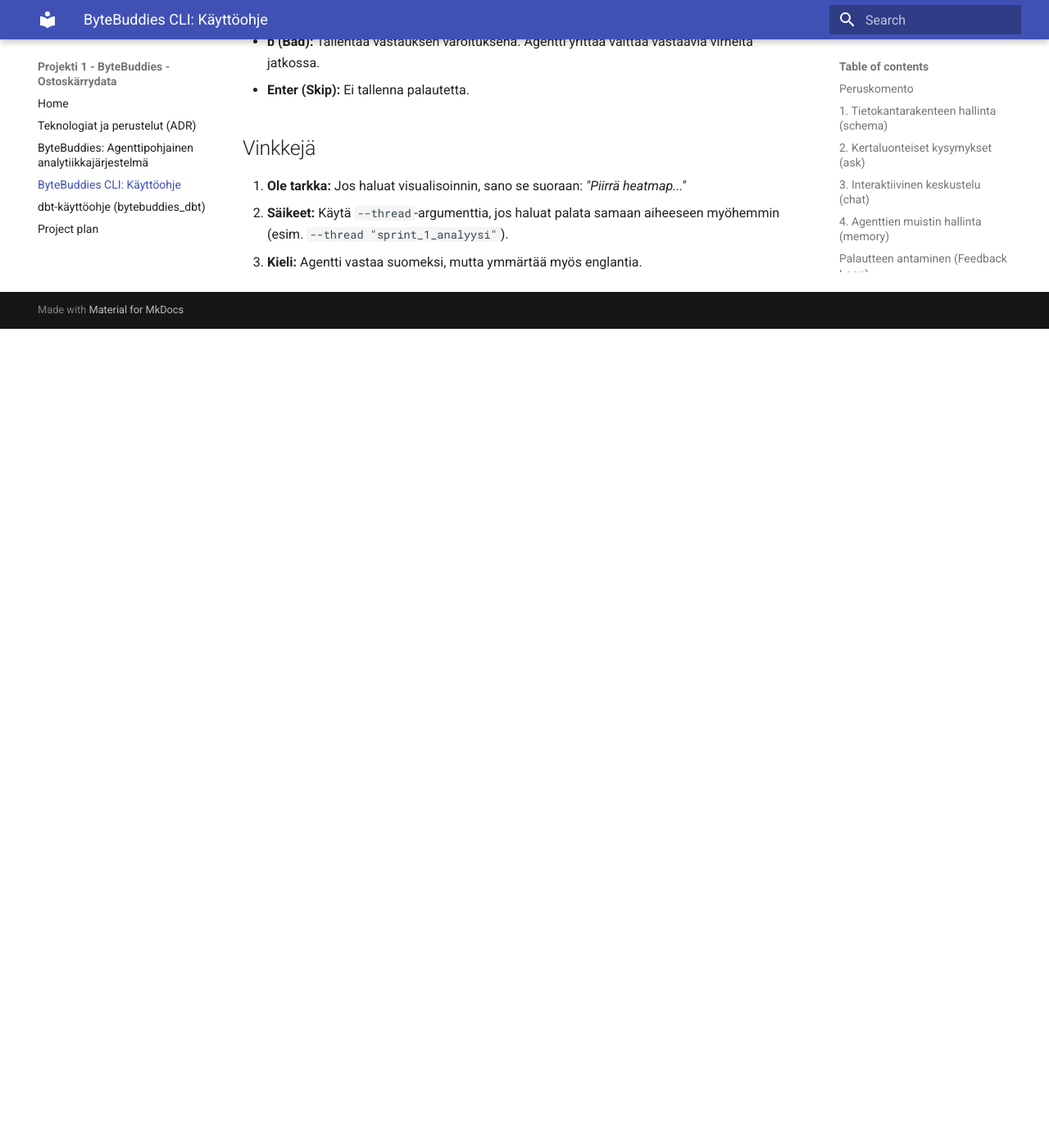
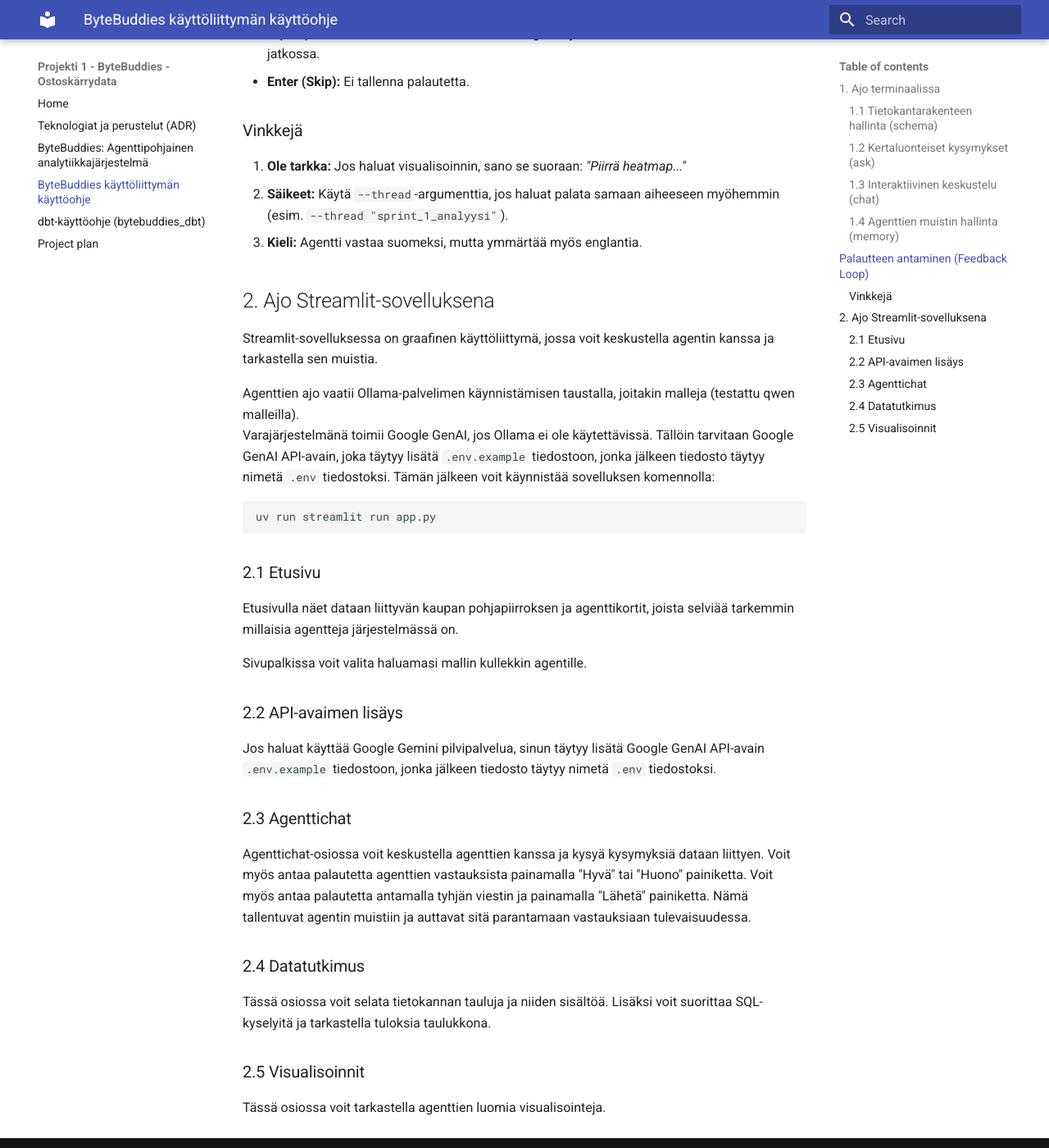
Before and after one commit to mitro54/uwb-shopping-cart-analytics-pipeline, an MkDocs documentation site: the page built from docs/agentti_kayttoohje.md, in a window 1280 px wide and 1400 px high, scrolled down 1715 px. Shown: the whole window at 82% size. Built offline with MkDocs 1.6.1 and Material for MkDocs 9.7.7, drawn with Linux system fonts in a browser that asks for light colours; before the commit the page ends 2116 px from its top, so only the background shows below that; some of the changed text lies outside the part shown.

Commit message:
update ohjepäivitys

````diff
--- a/docs/agentti_kayttoohje.md
+++ b/docs/agentti_kayttoohje.md
@@ -1,16 +1,20 @@
-# ByteBuddies CLI: Käyttöohje
-Tätä järjestelmää voidaan ajaa sekä terminaalissa että Streamlit-sovelluksena komennolla:
+# ByteBuddies käyttöliittymän käyttöohje
+Tätä järjestelmää voidaan ajaa sekä terminaalissa että Streamlit-sovelluksena
+
+1) Terminaalissa komennolla:
+```bash
+uv run python -m agents.main [KOMENTO] [ARGUMENTIT]
+```
+tai
+
+2) Streamlit-sovelluksena komennolla:
 ```bash
 uv run streamlit run app.py
 ```
-Tämä ohje selittää, miten agenttijärjestelmää käytetään komentoriviltä. Kaikki komennot ajetaan projektin juurikansiosta käyttäen `uv run` -komentoa.
 
-## Peruskomento
-```bash
-uv run python -m agents.main [KOMENTO] [ARGUMENTIT]
-```
+## 1. Ajo terminaalissa
 
-## 1. Tietokantarakenteen hallinta (`schema`)
+### 1.1 Tietokantarakenteen hallinta (`schema`)
 Tämä komento näyttää agentin ymmärtämän kuvan tietokannasta (taulut ja sarakkeet).
 **Näytä nykyinen rakenne:**
 ```bash
@@ -20,7 +24,7 @@
 ```bash
 uv run python -m agents.main schema --refresh
 ```
-## 2. Kertaluonteiset kysymykset (`ask`)
+### 1.2 Kertaluonteiset kysymykset (`ask`)
 Käytä tätä, kun haluat nopean vastauksen tiettyyn kysymykseen. Orkestraattori koordinoi vastauksen.
 **Esimerkki:**
 ```bash
@@ -31,7 +35,7 @@
 uv run python -m agents.main ask "Piirrä niistä graafi" --thread "liikenne_analyysi"
 ```
 
-## 3. Interaktiivinen keskustelu (`chat`)
+### 1.3 Interaktiivinen keskustelu (`chat`)
 Käynnistää jatkuvan keskustelun agentin kanssa. Tämä on paras tapa tehdä syvällistä tutkimusta.
 **Käynnistä chat:**
 ```bash
@@ -39,7 +43,7 @@
 ```
 **Lopettaminen:** Kirjoita `quit`, `exit` tai `q`.
 
-## 4. Agenttien muistin hallinta (`memory`)
+### 1.4 Agenttien muistin hallinta (`memory`)
 Tarkastele, kuinka paljon agentti on kerännyt palautetta ja oppinut.
 **Näytä tilastot:**
 ```bash
@@ -55,7 +59,39 @@
 - **b (Bad):** Tallentaa vastauksen varoituksena. Agentti yrittää välttää vastaavia virheitä jatkossa.
 - **Enter (Skip):** Ei tallenna palautetta.
 
-## Vinkkejä
+### Vinkkejä
 1. **Ole tarkka:** Jos haluat visualisoinnin, sano se suoraan: *"Piirrä heatmap..."*
 2. **Säikeet:** Käytä `--thread`-argumenttia, jos haluat palata samaan aiheeseen myöhemmin (esim. `--thread "sprint_1_analyysi"`).
 3. **Kieli:** Agentti vastaa suomeksi, mutta ymmärtää myös englantia.
+
+## 2. Ajo Streamlit-sovelluksena
+
+Streamlit-sovelluksessa on graafinen käyttöliittymä, jossa voit keskustella agentin kanssa ja tarkastella sen muistia.
+
+Agenttien ajo vaatii Ollama-palvelimen käynnistämisen taustalla, joitakin malleja (testattu qwen malleilla).
+Varajärjestelmänä toimii Google GenAI, jos Ollama ei ole käytettävissä. Tällöin tarvitaan Google GenAI API-avain, joka täytyy lisätä `.env.example` tiedostoon, jonka jälkeen tiedosto täytyy nimetä `.env` tiedostoksi. Tämän jälkeen voit käynnistää sovelluksen komennolla:
+```bash
+uv run streamlit run app.py
+```
+
+### 2.1 Etusivu
+
+Etusivulla näet dataan liittyvän kaupan pohjapiirroksen ja agenttikortit, joista selviää tarkemmin millaisia agentteja järjestelmässä on.
+
+Sivupalkissa voit valita haluamasi mallin kullekkin agentille.
+
+### 2.2 API-avaimen lisäys
+
+Jos haluat käyttää Google Gemini pilvipalvelua, sinun täytyy lisätä Google GenAI API-avain `.env.example` tiedostoon, jonka jälkeen tiedosto täytyy nimetä `.env` tiedostoksi.
+
+### 2.3 Agenttichat
+
+Agenttichat-osiossa voit keskustella agenttien kanssa ja kysyä kysymyksiä dataan liittyen. Voit myös antaa palautetta agenttien vastauksista painamalla "Hyvä" tai "Huono" painiketta. Voit myös antaa palautetta antamalla tyhjän viestin ja painamalla "Lähetä" painiketta. Nämä tallentuvat agentin muistiin ja auttavat sitä parantamaan vastauksiaan tulevaisuudessa.
+
+### 2.4 Datatutkimus
+
+Tässä osiossa voit selata tietokannan tauluja ja niiden sisältöä. Lisäksi voit suorittaa SQL-kyselyitä ja tarkastella tuloksia taulukkona.
+
+### 2.5 Visualisoinnit
+
+Tässä osiossa voit tarkastella agenttien luomia visualisointeja.
````
